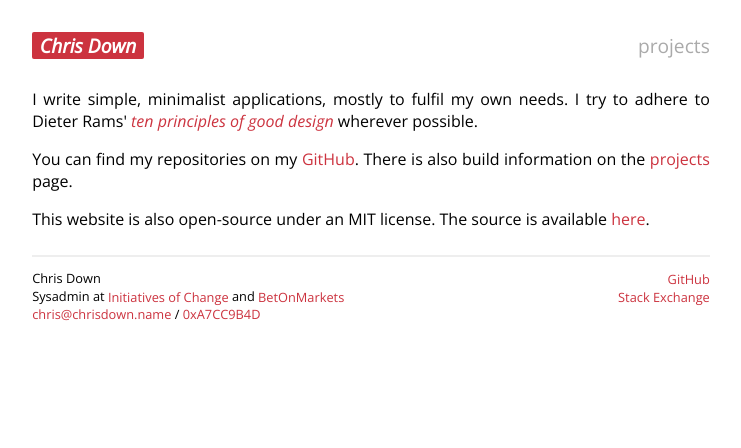
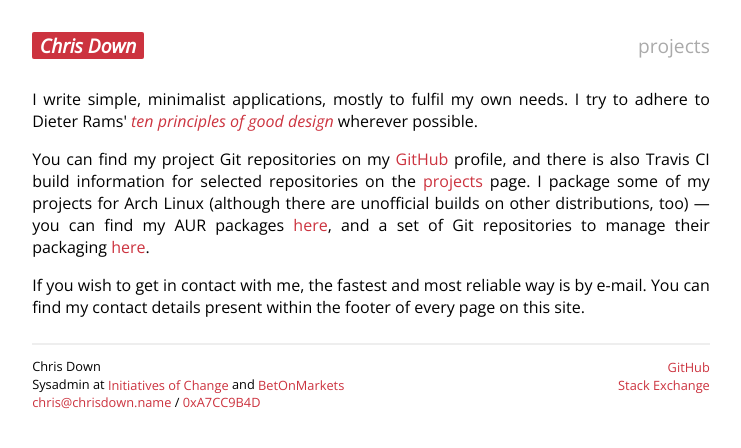
Before and after one commit to cdown/chrisdown.name, a Jekyll site: the page built from index.html, in a window 1280 px wide. Shown: the top 448 px of the page, without its empty margins (269-1010 px from the left). Built offline with Jekyll 4.4.1, drawn with Linux system fonts in a browser that asks for light colours.

Commit message:
Flesh out index.

```diff
--- a/index.html
+++ b/index.html
@@ -13,8 +13,8 @@ title: Chris Down
 
 <h1>Open source projects</h1>
 {% endif %}
-<p>I write simple, minimalist applications, mostly to fulfil my own needs. I try to adhere to Dieter Rams' <em><a href="https://www.vitsoe.com/gb/about/good-design">ten principles of good design</a></em> wherever possible. </p>
+<p>I write simple, minimalist applications, mostly to fulfil my own needs. I try to adhere to Dieter Rams' <em><a href="https://www.vitsoe.com/gb/about/good-design">ten principles of good design</a></em> wherever possible.</p>
 
-<p>You can find my repositories on my <a href="{{ site.links.github }}">GitHub</a>. There is also build information on the <a href="/projects">projects</a> page.</p>
+<p>You can find my project Git repositories on my <a href="{{ site.links.github }}">GitHub</a> profile, and there is also Travis CI build information for selected repositories on the <a href="/projects">projects</a> page. I package some of my projects for Arch Linux (although there are unofficial builds on other distributions, too) &mdash; you can find my AUR packages <a href="{{ site.links.aur }}">here</a>, and a set of Git repositories to manage their packaging <a href="https://github.com/cdown-aur/">here</a>.</p>
 
-<p>This website is also open-source under an MIT license. The source is available <a href="https://github.com/cdown/cdown.github.com/">here</a>.</p>
+<p>If you wish to get in contact with me, the fastest and most reliable way is by e-mail. You can find my contact details present within the footer of every page on this site.</p>
```
